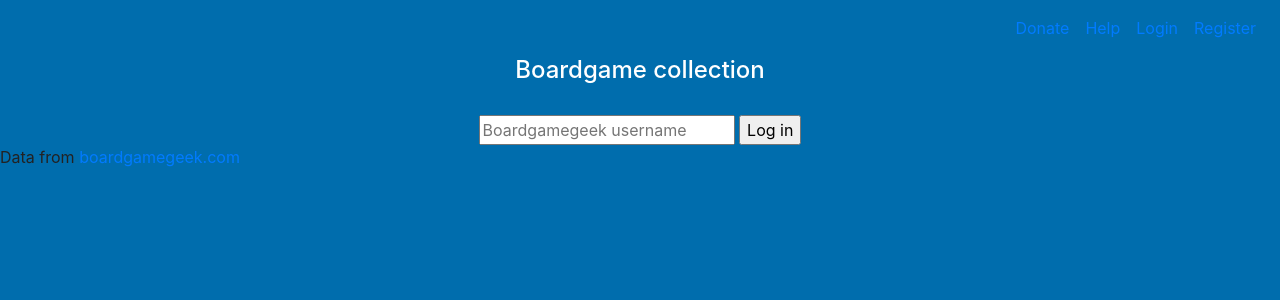
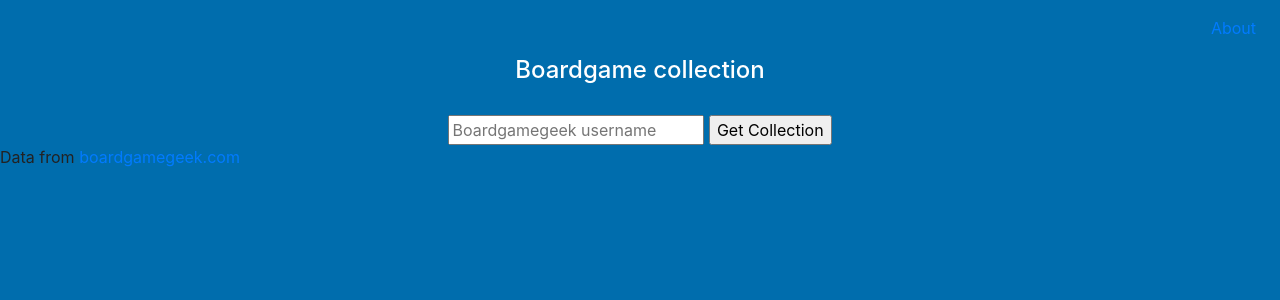
Before and after one commit to victorsowa/boardgame_squire, a Flask app: page / in a window 1280 px wide. Shown: the top 300 px of the page. Run offline with Flask 2, Linux system fonts and the light colour scheme.

Commit message:
Remove unused layout items

```diff
--- a/boardgames/templates/index.html
+++ b/boardgames/templates/index.html
@@ -5,7 +5,7 @@
             <h1> Boardgame collection </h1>
             <form action="/" method="POST">
                 <input type="username" name="username" placeholder="Boardgamegeek username" required>
-                <input type="submit" value="Log in">
+                <input type="submit" value="Get Collection">
                 </form>
         </div>
     </div>
--- a/boardgames/templates/shared/_layout.html
+++ b/boardgames/templates/shared/_layout.html
@@ -26,10 +26,7 @@
 
         <div class="collapse navbar-collapse" id="navbarSupportedContent">
             <ul class="navbar-nav ml-auto">
-                <li class="nav-item"><a class="nav-link" href="#">Donate</a></li>
-                <li class="nav-item"><a class="nav-link" href="#">Help</a></li>
-                <li class="nav-item"><a class="nav-link" href="/account/login">Login</a></li>
-                <li class="nav-item"><a class="nav-link" href="/account/register" id="last_nav_link">Register</a></li>
+                <li class="nav-item"><a class="nav-link" href="#">About</a></li>
             </ul>
         </div>
     </nav>
```
